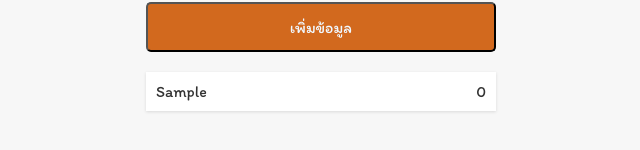
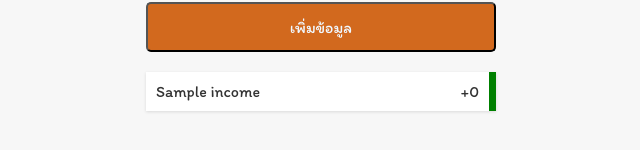
Before and after one commit to sawaros-sonpakdee/React-basic, a React (Create React App) app in the folder react-basic/: page / in a window 1280 px wide. Both pictures are taken after typing "Sample" into the empty fields and a click on the button "เพิ่มข้อมูล". Shown: the part 466-616 px from the top of the page, without its empty margins (319-959 px from the left). Built offline with nearby package versions, Linux system fonts and the light colour scheme.

Commit message:
Item Style

```diff
--- a/react-basic/src/components/Item.css
+++ b/react-basic/src/components/Item.css
@@ -4,3 +4,10 @@
     font-size: 1.5rem;
     list-style-type: none;
 }
+
+.expense{
+    border-right:7px solid red;
+}
+.income{
+    border-right:7px solid  green;
+}
--- a/react-basic/src/components/Item.js
+++ b/react-basic/src/components/Item.js
@@ -3,9 +3,11 @@
 
 const Item = (props) =>{
     const {title ,amount} = props
+    const status = amount<0 ? "expense":"income"
+    const symbol = amount<0? "-":"+"
     return(
-        // <li>{props.title}< span>{props.amount}</span></li>
-        <li>{title}< span>{amount}</span></li>
+       // <li>{props.title}< span>{props.amount}</span></li>
+        <li className={status}>{title} {status}< span>{symbol}{Math.abs(amount)}</span></li>
     );
 }
 
```
Also changed, not shown: react-basic/src/App.js (line endings or trailing spaces).
